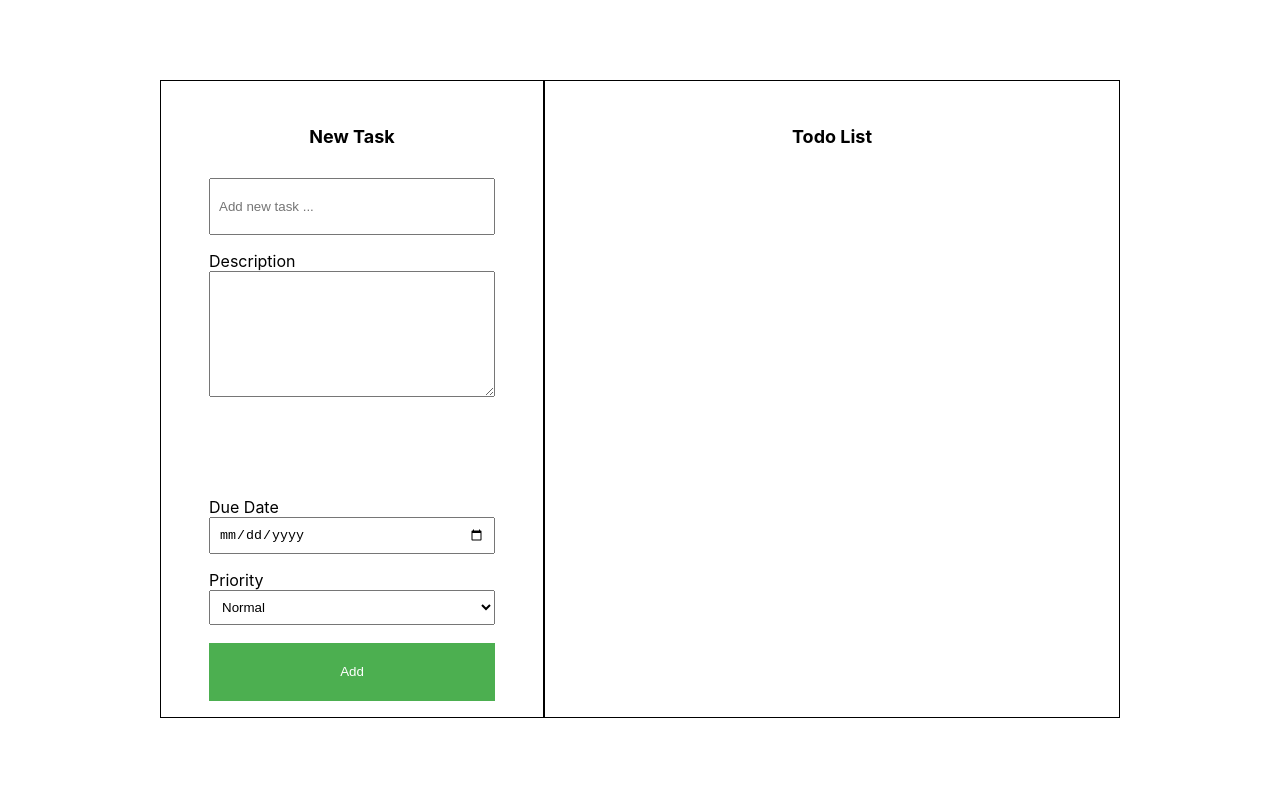
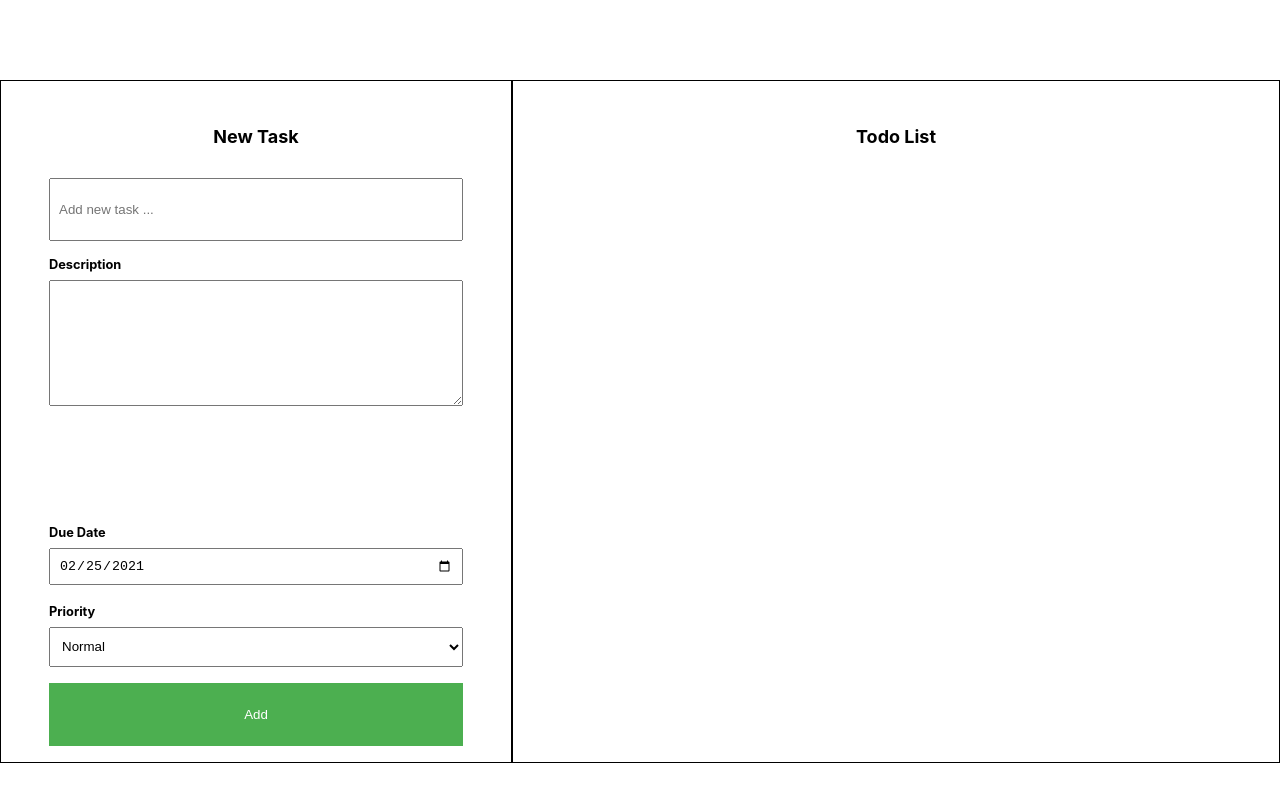
Before and after one commit to AtticusFinchIPH/sota-tek, a React (Create React App) app: page / in a window 1280 px wide. Shown: the top 802 px of the page. Built offline with nearby package versions, Linux system fonts and the light colour scheme.

Commit message:
State NewTask

```diff
--- a/src/App.css
+++ b/src/App.css
@@ -12,7 +12,6 @@
     padding-bottom: 5rem;
     padding-left: 0;
 }
-
 @media (min-width: 64em) {
     .app {
         grid-template-columns: 2fr 3fr;
@@ -20,7 +19,11 @@
         grid-template-areas:
             "newTask todoList"
         ;
+    }
+}
+@media (min-width: 87.5em) {
+    .app {
         padding-right: 10rem;
         padding-left: 10rem;
     }
-  }
+}
--- a/src/components/NewTask.js
+++ b/src/components/NewTask.js
@@ -1,42 +1,81 @@
 import './NewTask.css';
+import { useState } from 'react';
 
 const NewTask = () => {
+    const today = new Date();
+    const date = `${today.getDate()}`.length === 1 ? `0${today.getDate()}` : `${today.getDate()}`;
+    const month = `${today.getMonth()}`.length === 1 ? `0${today.getMonth()}` : `${today.getMonth()}`;
+    const todayFormatted = `${today.getFullYear()}-${month}-${date}`;
+    const [title, setTitle] = useState("");
+    const [desc, setDesc] = useState("");
+    const [dueDate, setDueDate] = useState(todayFormatted);
+    const [priority, setPriority] = useState(2);
+    const changeTitle = (e) => {
+        e.preventDefault();
+        setTitle(e.target.value);
+    }
+    const changeDesc = (e) => {
+        e.preventDefault();
+        setDesc(e.target.value);
+    }
+    const changeDueDate = (e) => {
+        e.preventDefault();
+        console.log(e.target.value)
+        setDueDate(e.target.value);
+    }
+    const changePriority = (e) => {
+        e.preventDefault();
+        setPriority(e.target.value);
+    }
+    const handleSubmit = (e) => {
+        e.preventDefault();
+        console.log(title, desc, dueDate, priority)
+    }
     return (
         <div className="newTask container-md">
             <h2>New Task</h2>
-            <form className="newTask__form">
+            <form className="newTask__form" onSubmit={handleSubmit}>
                 <input
                     className="newTask__title"
-                    type="text" required="true" placeholder="Add new task ..."
+                    type="text" required={true} placeholder="Add new task ..."
                     name="nt__input__title"
+                    value={title}
+                    onChange={changeTitle}
                 />
                 <div className="newTask__desc flex-column">
-                    <label for="nt__textarea__desc">Description</label>
+                    <label htmlFor="nt__textarea__desc"><b>Description</b></label>
                     <textarea
                         name="nt__textarea__desc"
                         rows="8"
+                        value={desc}
+                        onChange={changeDesc}
                     />
                 </div>
                 <div className="newTask__date flex-column">
-                    <label for="nt__input__date">Due Date</label>
+                    <label htmlFor="nt__input__date"><b>Due Date</b></label>
                     <input
-                        type="date" required="true" placeholder="Add new task ..."
+                        type="date" placeholder="Add new task ..."
                         name="nt__input__date"
+                        value={dueDate}
+                        onChange={changeDueDate}
                     />
                 </div>
                 <div className="newTask__prio flex-column">
-                    <label for="nt__select__prio">Priority</label>
+                    <label htmlFor="nt__select__prio"><b>Priority</b></label>
                     <select
                         name="nt__select__prio"
-                        defaultValue="Normal"
+                        value={priority}
+                        onChange={changePriority}
+                        style={{ height: '40px'}}
                     >
-                        <option value="High">High</option>
-                        <option value="Normal">Normal</option>
-                        <option value="Low">Low</option>
+                        <option value="1">High</option>
+                        <option value="2">Normal</option>
+                        <option value="3">Low</option>
                     </select>
                 </div>
                 <button
                     className="newTask__add"
+                    type="submit"
                 >
                     Add
                 </button>
--- a/src/index.css
+++ b/src/index.css
@@ -22,12 +22,16 @@ input, select {
   width: 100%;
   padding: 0.5rem;
 }
-select:hover {
+input, select:hover {
   cursor: pointer;
 }
 textarea {
   box-sizing: border-box;
   width: 100%;
+}
+label {
+  font-size: 0.8rem;
+  margin-bottom: 0.5rem;
 }
 button {
   background-color: #4caf50;
@@ -37,6 +41,7 @@ button {
 button:hover {
   cursor: pointer;
   box-shadow: 0 5px 5px 0 rgba(0,0,0,0.24), 0 5px 5px 0 rgba(0,0,0,0.19);
+  border: none;
 }
 
 code {
```
